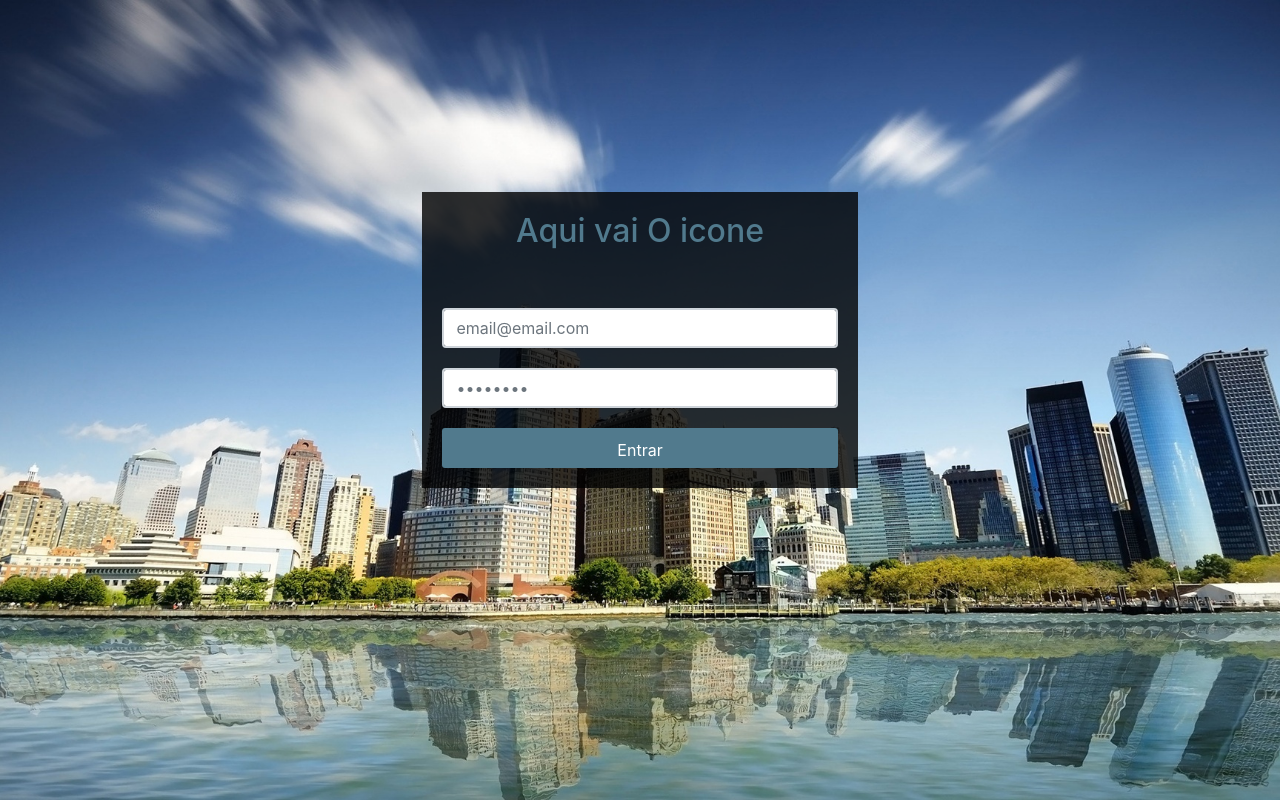
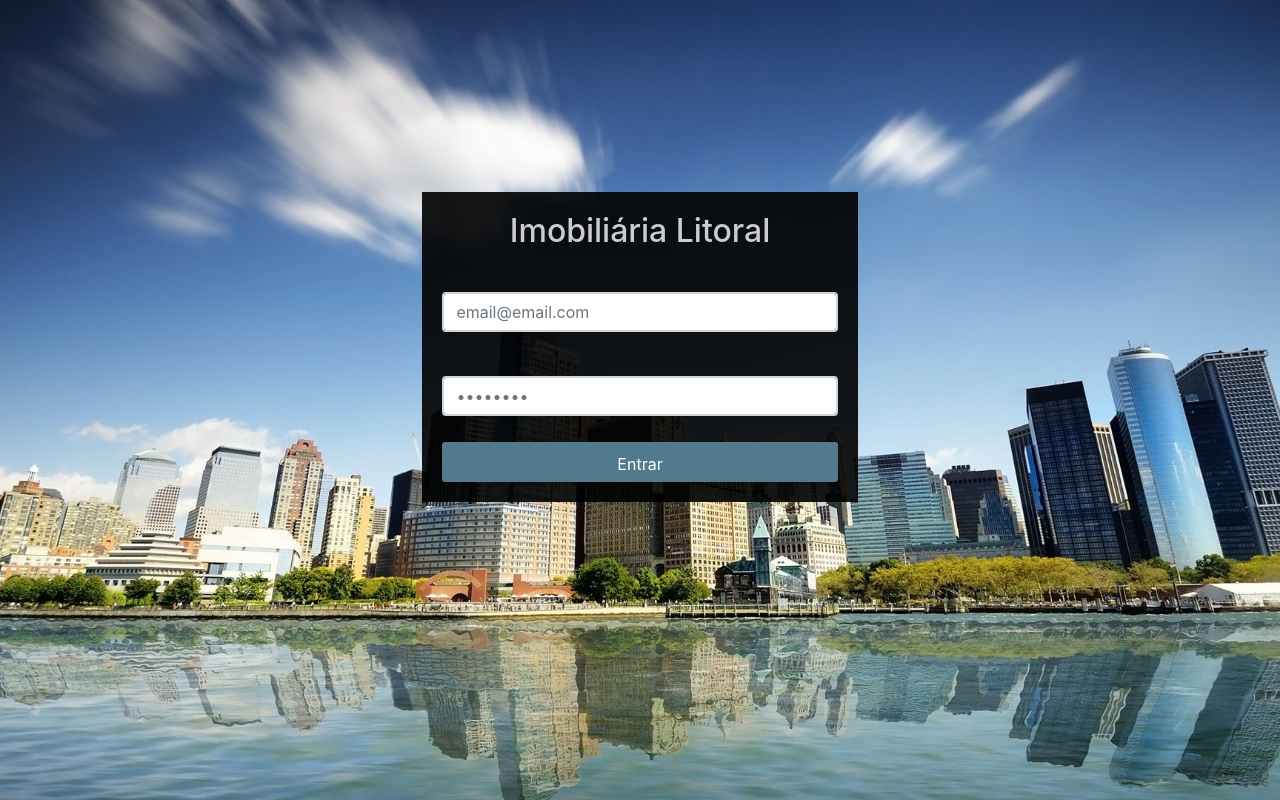
Before and after one commit to mlanes/Imobiliaria, a PHP site: page /login.html in a window 1280 px wide. Run offline with PHP 8.4, Linux system fonts and the light colour scheme; some libraries are stand-ins or nearby versions.

Commit message:
Login Layout

```diff
--- a/Front/dashboard.html
+++ b/Front/dashboard.html
@@ -150,9 +150,8 @@
                               * The callback parameter executes the initMap() function
                               -->
                               <!--Link da API com a chave-->
-                              <script async defer
-                          src="https://maps.googleapis.com/maps/api/js?key=AIzaSyDDGm2MPbtHN53rSmnfPQPsucmJcLUta8c&callback=initMap">
-                          </script>
+                              <script src="https://maps.googleapis.com/maps/api/js?key=AIzaSyDDGm2MPbtHN53rSmnfPQPsucmJcLUta8c&callback=initMap"
+                              async defer></script>
                   </div>
 
                </div>
--- a/Front/login.html
+++ b/Front/login.html
@@ -16,18 +16,17 @@
 <body>
     <div class="bg-login">
         <div class="modal-login painel">
-            <h2 class="icon-imobiliaria text-center">Aqui vai O icone</h2>
-            <div class="mt-5">
+           <h4 class="title">Imobiliária Litoral</h4>
                 <div class="form-group">
-                    <input type="text" class="form-control" id="username" placeholder="email@email.com" required name="login">
+                    <input type="text" class="form-control mt-4" id="username" placeholder="email@email.com" required name="login">
                 </div>
 
                 <div class="form-group">
-                    <input type="password" class="form-control" id="pwd" placeholder="••••••••" required name="senha">
+                    <input type="password" class="form-control mt-4" id="pwd" placeholder="••••••••" required name="senha">
                 </div>
 
-                <button type="button" href="dashboard.html" class="btn botaoLogin">Entrar</button>
-            </div>
+                <button type="button" href="dashboard.html" class="btn botaoLogin mt-3">Entrar</button>
+
         </div>
     </div>
 </body>
--- a/Front/style/style.css
+++ b/Front/style/style.css
@@ -20,7 +20,7 @@
 }
 .painel{
    padding: 20px;
-   background-color: rgba(0, 0, 0, .8);
+   background-color: rgba(0, 0, 0, .9);
 }
 .botaoLogin{
    margin-top: 10px;
@@ -281,6 +281,12 @@ body {
   font-family: "Open Sans", Helvetica, Arial, sans-serif;
 }
 
+.title{
+   color: #ccc;
+   text-align: center;
+   font-size: 2em;
+}
+
 .form-group {
     margin-bottom: 0;
     padding: 10px 0;
```
